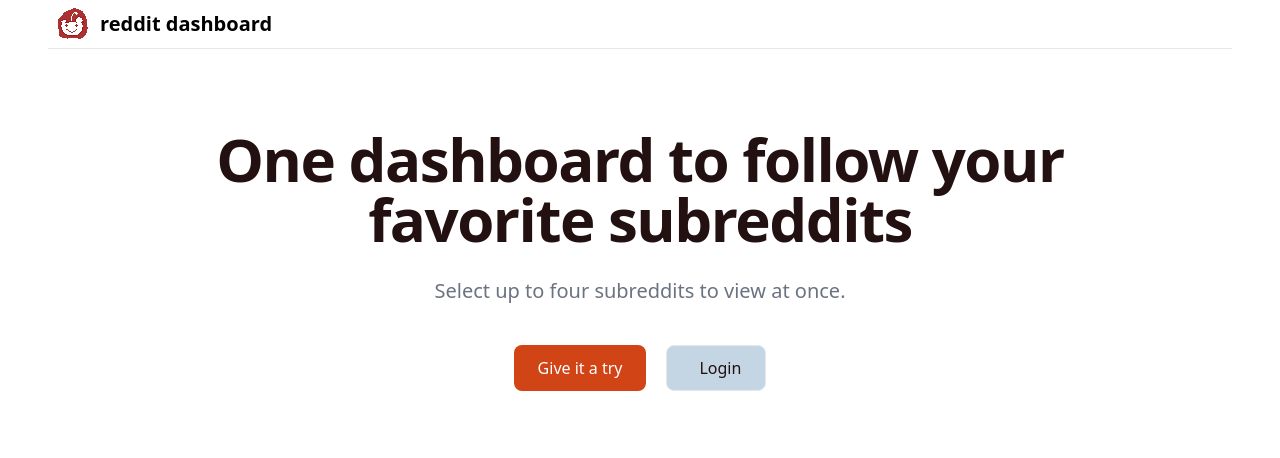
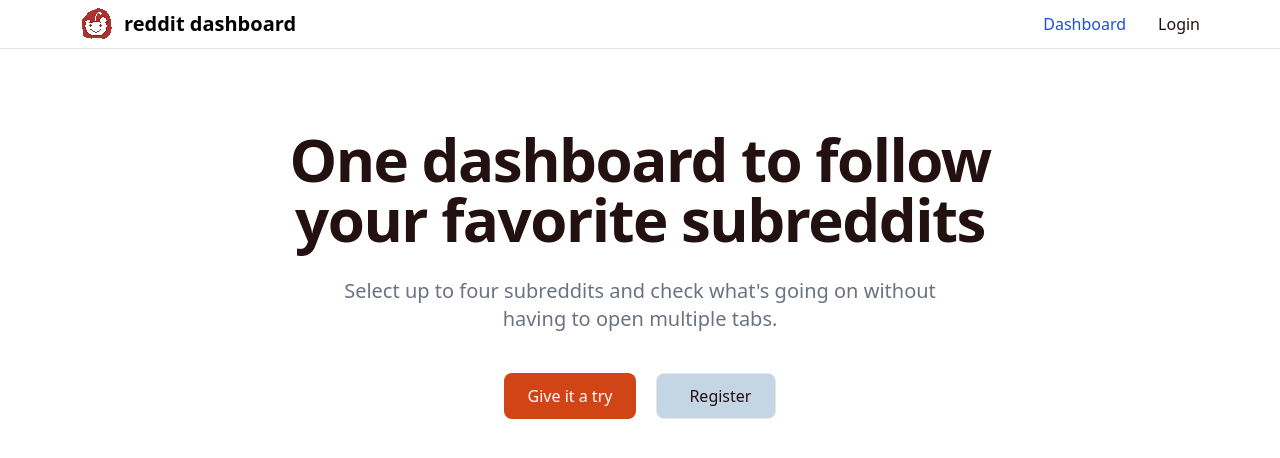
Before and after one commit to kun99/reddit-dashboard, a Vue app in the folder frontend/: page / in a window 1280 px wide. Shown: the top 458 px of the page. Built offline with nearby package versions, Linux system fonts and the light colour scheme.

Commit message:
using asyncpraw for faster fetch

```diff
--- a/frontend/index.html
+++ b/frontend/index.html
@@ -6,7 +6,7 @@
     <meta name="viewport" content="width=device-width, initial-scale=1.0">
     <title>reddit dashboard</title>
   </head>
-  <body class=" bg-background max-w lg:px-12">
+  <body class=" bg-background">
     <div id="app"></div>
     <script type="module" src="/src/main.js"></script>
   </body>
--- a/frontend/src/App.vue
+++ b/frontend/src/App.vue
@@ -7,7 +7,7 @@ import AppBar from "./components/AppBar.vue";
   <nav class="bg-background">
     <AppBar />
   </nav>
-  <main>
+  <main class="lg:mx-20">
     <RouterView />
   </main>
 </template>
--- a/frontend/src/components/AppBar.vue
+++ b/frontend/src/components/AppBar.vue
@@ -1,8 +1,31 @@
 <template>
-  <div class="flex flex-row p-2 justify-between items-center w-auto border-b-[1px]">
-    <div class="flex items-center text-xl font-bold">
+  <div
+    class="flex flex-row p-2 justify-between items-center w-full border-b-[1px] lg:px-20"
+  >
+    <RouterLink to="/" class="flex items-center text-xl font-bold">
       <img src="../../assets/dreddit.png" class="pr-3" />
       reddit dashboard
+    </RouterLink>
+    <div class="hidden w-full md:block md:w-auto">
+      <ul
+        class="font-medium flex flex-col p-4 md:p-0 mt-4 border border-gray-100 rounded-lg bg-gray-50 md:flex-row md:space-x-8 rtl:space-x-reverse md:mt-0 md:border-0 md:bg-white"
+      >
+        <li>
+          <RouterLink
+            to="/dash#"
+            class="block py-2 px-3 text-text bg-primary rounded md:bg-transparent md:text-blue-700 md:p-0"
+            aria-current="page"
+            >Dashboard</RouterLink
+          >
+        </li>
+        <li>
+          <RouterLink
+            to="/login"
+            class="block py-2 px-3 text-text rounded hover:bg-gray-100 md:hover:bg-transparent md:border-0 md:hover:text-blue-700 md:p-0"
+            >Login</RouterLink
+          >
+        </li>
+      </ul>
     </div>
   </div>
 </template>
--- a/frontend/src/router/index.js
+++ b/frontend/src/router/index.js
@@ -19,6 +19,11 @@ const router = createRouter({
       name: 'login',
       component: () => import("@/views/LoginView.vue")
     },
+    {
+      path: '/',
+      name: 'register',
+      component: () => import("@/views/RegisterView.vue")
+    },
   ]
 })
 
--- a/frontend/src/views/DashView.vue
+++ b/frontend/src/views/DashView.vue
@@ -14,7 +14,7 @@ const subreddits = ref([]);
 async function fetchSubreddit() {
   var subs = "";
   followedSubreddits.value.forEach((sub) => {
-    subs = subs + sub + ",";
+    subs = subs + sub + "+";
   });
   await axios.get("/subreddits/" + subs).then((response) => {
     subreddits.value = response.data;
@@ -40,24 +40,26 @@ onBeforeMount(() => {
 </script>
 
 <template>
-  <div class="grid grid-cols-4 py-8">
+  <div class="grid grid-cols-4 my-4">
     <div v-for="(subreddit, index) in subreddits.subreddits">
-      <div class="flex flex-row pb-4">
-        <div class="flex justify-center w-1/3"></div>
-        <div class="flex justify-center w-1/3 text-xl">
+      <div class="flex flex-row justify-between items-center py-4 mb-2 mx-1 shadow rounded-3xl bg-secondary">
+        <div class="flex justify-start w-1/3 text-xl pl-2">
           r/{{ followedSubreddits[index] }}
         </div>
-        <div class="flex justify-end w-1/3">
-          <font-awesome-icon class="pt-2 pr-1 text-xs" icon="fa-solid fa-pencil"/>
+        <div class="flex justify-end w-1/3 items-center">
+          <font-awesome-icon
+            class="mt-2 mr-2 text-xs rounded-lg shadow"
+            icon="fa-solid fa-pencil"
+
+          />
           <p
-            class="text-stone-400 rounded-md w-5 flex justify-center cursor-pointer"
+            class="text-stone-400 rounded-lg w-5 flex justify-center cursor-pointer text-xl shadow"
             @click="deleteSubreddit(followedSubreddits[index])"
           >
             x
           </p>
         </div>
       </div>
-      <div class="bg-gray-100">
       <div v-for="submission in subreddit">
         <a
           v-bind:href="submission.url"
@@ -76,5 +78,4 @@ onBeforeMount(() => {
       </div>
     </div>
   </div>
-  </div>
 </template>
--- a/frontend/src/views/LandingView.vue
+++ b/frontend/src/views/LandingView.vue
@@ -7,7 +7,7 @@
   <p
     class="mb-10 text-lg font-normal text-gray-500 lg:text-center lg:text-xl xl:px-60"
   >
-    Select up to four subreddits to view at once.
+    Select up to four subreddits and check what's going on without having to open multiple tabs.
   </p>
   <div class="flex flex-col mb-8 md:flex-row lg:justify-center">
     <RouterLink
@@ -15,11 +15,11 @@
       class="text-white bg-primary hover:transition-transform font-medium rounded-lg text-base px-6 py-2.5 text-center md:mr-5 mb-3 md:mb-0 inline-flex items-center justify-center"
       >Give it a try</RouterLink
     >
-    <a
-      href="#components"
+    <RouterLink
+      to="/register"
       class=" text-text bg-secondary hover:bg-gray-100 hover:text-blue-600 border border-gray-200 font-medium rounded-lg text-base px-6 py-2.5 text-center inline-flex justify-center items-center"
     >
-      <div class="ml-2">Login</div>
-    </a>
+      <div class="ml-2">Register</div>
+    </RouterLink>
   </div>
 </template>
```
Also changed, not shown: frontend/src/views/RegisterView.vue (added), 1 other file (tests, documents, lock files or other folders). Lines whose indentation alone changed are shown as unchanged.
